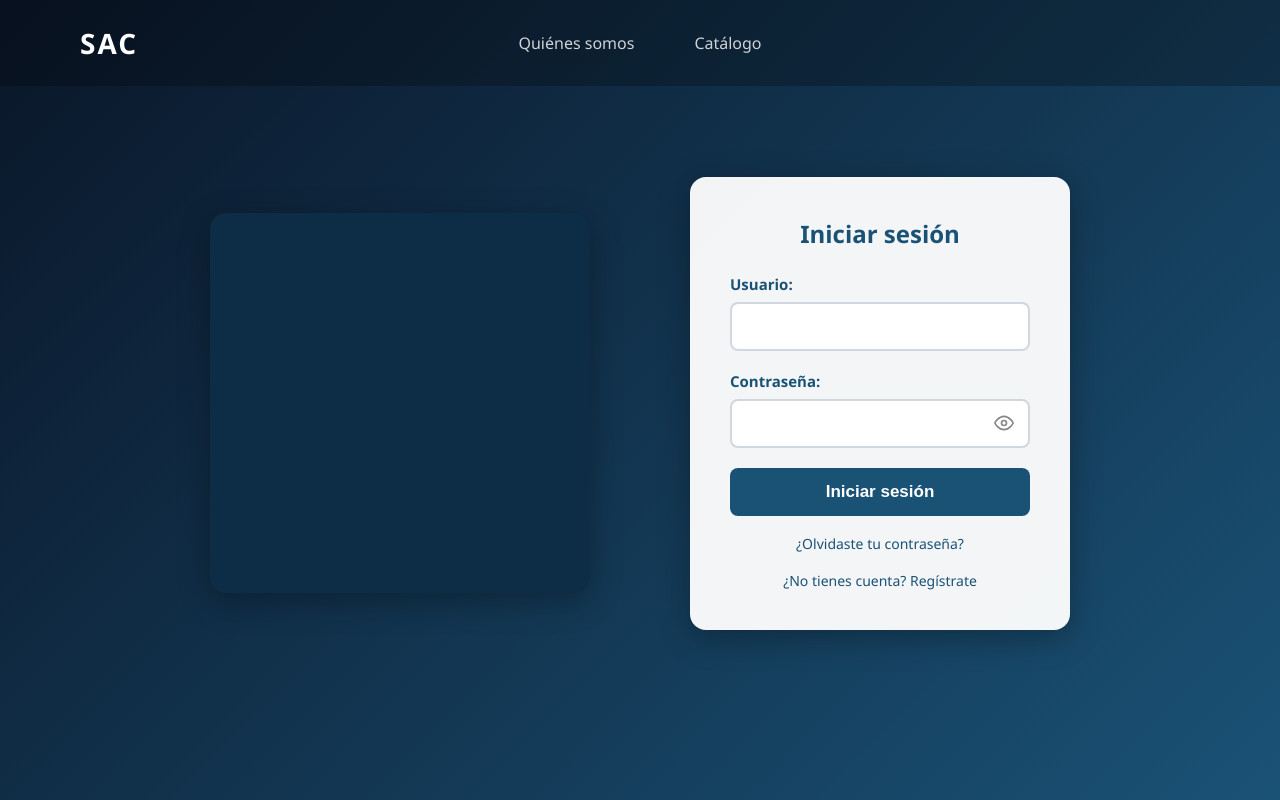
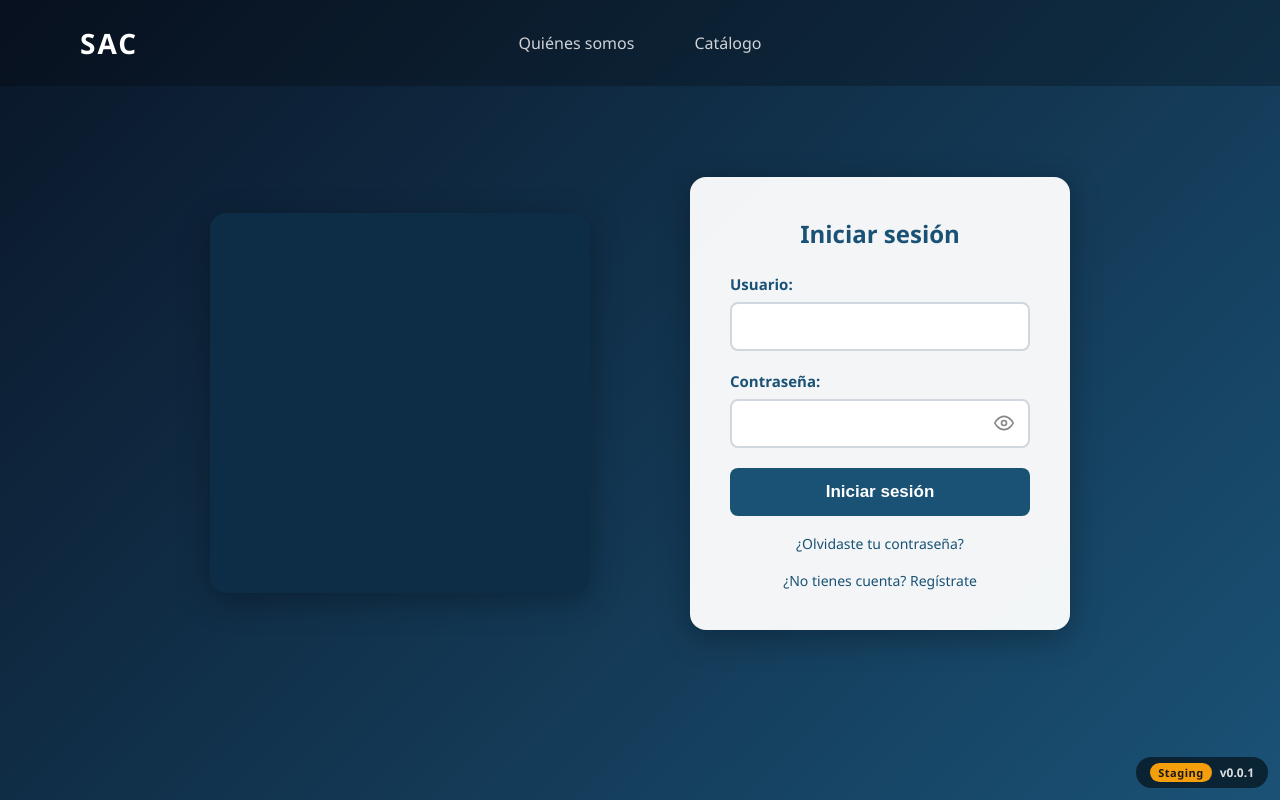
Before and after one commit to VictorMtz97/sac-web, a React (Vite) app: page / in a window 1280 px wide. Built offline with nearby package versions, Linux system fonts and the light colour scheme; no server answers.

Commit message:
feat: add env badge (Staging v0.0.1) on all pages and document SemVer in AGENTS.md

```diff
--- a/package.json
+++ b/package.json
@@ -1,7 +1,7 @@
 {
   "name": "proyecto-ia",
   "private": true,
-  "version": "0.0.0",
+  "version": "0.0.1",
   "type": "module",
   "scripts": {
     "dev": "vite",
--- a/src/App.css
+++ b/src/App.css
@@ -268,6 +268,39 @@ form a:hover {
   }
 }
 
+.env-badge {
+  position: fixed;
+  bottom: 12px;
+  right: 12px;
+  display: flex;
+  align-items: center;
+  gap: 8px;
+  padding: 6px 14px;
+  border-radius: 20px;
+  font-size: 12px;
+  font-weight: 600;
+  font-family: 'Segoe UI', sans-serif;
+  background: rgba(0, 0, 0, 0.55);
+  backdrop-filter: blur(4px);
+  color: white;
+  z-index: 9999;
+  user-select: none;
+  pointer-events: none;
+}
+
+.env-badge-label {
+  background: #f59e0b;
+  color: #1a1a1a;
+  padding: 2px 8px;
+  border-radius: 10px;
+  font-size: 11px;
+  letter-spacing: 0.5px;
+}
+
+.env-badge-version {
+  opacity: 0.85;
+}
+
 @media (max-width: 600px) {
   header {
     flex-direction: column;
--- a/src/App.jsx
+++ b/src/App.jsx
@@ -3,6 +3,7 @@ import { supabase } from './lib/supabase'
 import Dashboard from './Dashboard'
 import QuienesSomos from './pages/QuienesSomos'
 import Catalogo from './pages/Catalogo'
+import { version as appVersion } from '../package.json'
 import './App.css'
 
 function App() {
@@ -98,11 +99,11 @@ function App() {
     )
   }
 
-  if (userData) {
-    return <Dashboard user={userData} onLogout={handleLogout} />
-  }
-
   return (
+    <>
+      {userData ? (
+        <Dashboard user={userData} onLogout={handleLogout} />
+      ) : (
         <>
           <header>
             <div className="logo" onClick={() => setPage('login')} style={{ cursor: 'pointer' }}>SAC</div>
@@ -214,7 +215,6 @@ function App() {
               </form>
               )}
           </div>
-
           )}
           {showModal && (
             <div className="modal-overlay" onClick={() => setShowModal(false)}>
@@ -236,6 +236,12 @@ function App() {
             </div>
           )}
         </>
+      )}
+      <div className="env-badge">
+        <span className="env-badge-label">Staging</span>
+        <span className="env-badge-version">v{appVersion}</span>
+      </div>
+    </>
   )
 }
 
```
Also changed, not shown: 1 other file (tests, documents, lock files or other folders). Lines whose indentation alone changed are shown as unchanged.
